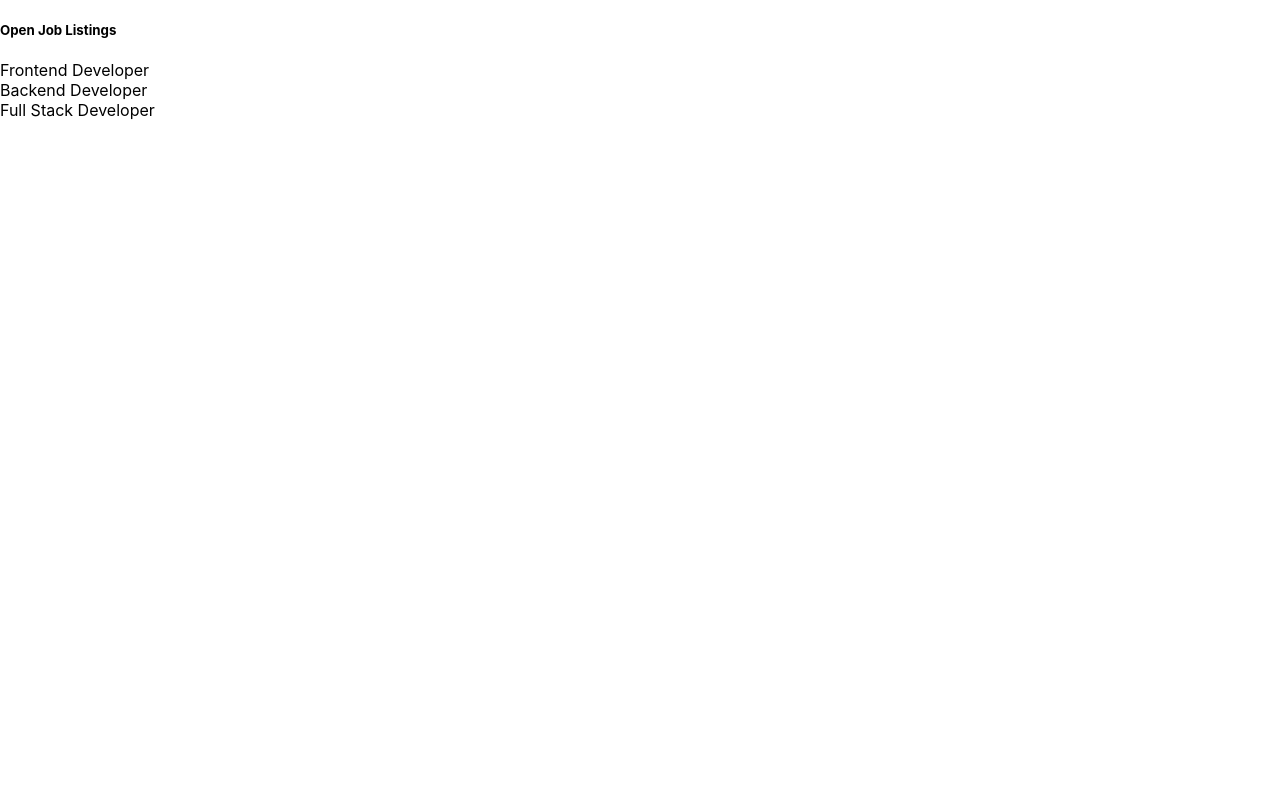
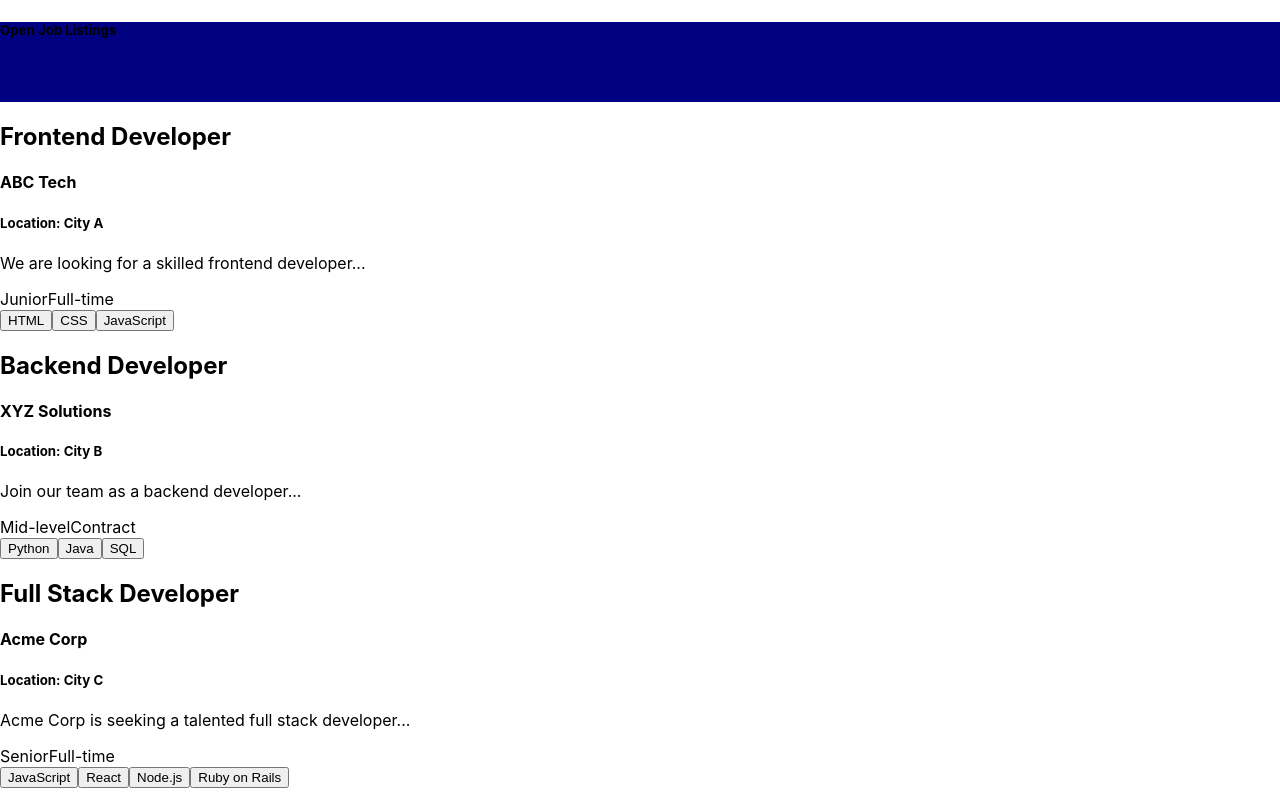
Before and after one commit to motikev/Group-I-Job-Board-React.js-Project, a React (Create React App) app: page / in a window 1280 px wide. Built offline with nearby package versions, Linux system fonts and the light colour scheme; data requests are answered from the project's data file.

Commit message:
render the list component with full details added <h?> tags <p> tags and buttons to the details component JobItem

```diff
--- a/db.json
+++ b/db.json
@@ -5,21 +5,30 @@
         "title": "Frontend Developer",
         "company": "ABC Tech",
         "location": "City A",
-        "description": "We are looking for a skilled frontend developer..."
+        "description": "We are looking for a skilled frontend developer...",
+        "level": "Junior",
+        "contract": "Full-time",
+        "languages": ["HTML", "CSS", "JavaScript"]
       },
       {
         "id": 2,
         "title": "Backend Developer",
         "company": "XYZ Solutions",
         "location": "City B",
-        "description": "Join our team as a backend developer..."
+        "description": "Join our team as a backend developer...",
+        "level": "Mid-level",
+        "contract": "Contract",
+        "languages": ["Python", "Java", "SQL"]
       },
       {
         "id": 3,
         "title": "Full Stack Developer",
         "company": "Acme Corp",
         "location": "City C",
-        "description": "Acme Corp is seeking a talented full stack developer..."
+        "description": "Acme Corp is seeking a talented full stack developer...",
+        "level": "Senior",
+        "contract": "Full-time",
+        "languages": ["JavaScript", "React", "Node.js", "Ruby on Rails"]
       }
     ]
   }
--- a/src/components/Header.js
+++ b/src/components/Header.js
@@ -1,6 +1,6 @@
 function Header(){
 return (
-    <div>
+    <div className="header">
         <h5>Open Job Listings</h5>
     </div>
 )
--- a/src/components/JobItem.js
+++ b/src/components/JobItem.js
@@ -1,7 +1,17 @@
 function JobItem({data}){
     return(
         <div className="job-container">
-            {data.title}
+            <div>
+                <h2>{data.title}</h2>
+                <h4>{data.company}</h4>
+                <h5>Location: {data.location}</h5>
+                <p>{data.description}</p>
+                <span>{data.level}</span>
+                <span>{data.contract}</span>
+            </div>
+            <div>
+                {data.languages.map((language, id)=>(<button key={id}>{language}</button>))}
+            </div>
 
         </div>
     )
--- /dev/null
+++ b/src/components/JobPage.css
@@ -0,0 +1,5 @@
+.header {
+    width: 100%;
+    height: 5rem;
+    background-color: navy;
+}
--- a/src/components/JobPage.js
+++ b/src/components/JobPage.js
@@ -1,6 +1,7 @@
 import { useState, useEffect } from "react"
 import Header from "./Header"
 import JobList from "./JobList"
+import "./JobPage.css"
 
 function JobPage(){
     const [jobs, setJobs] = useState([])
```
